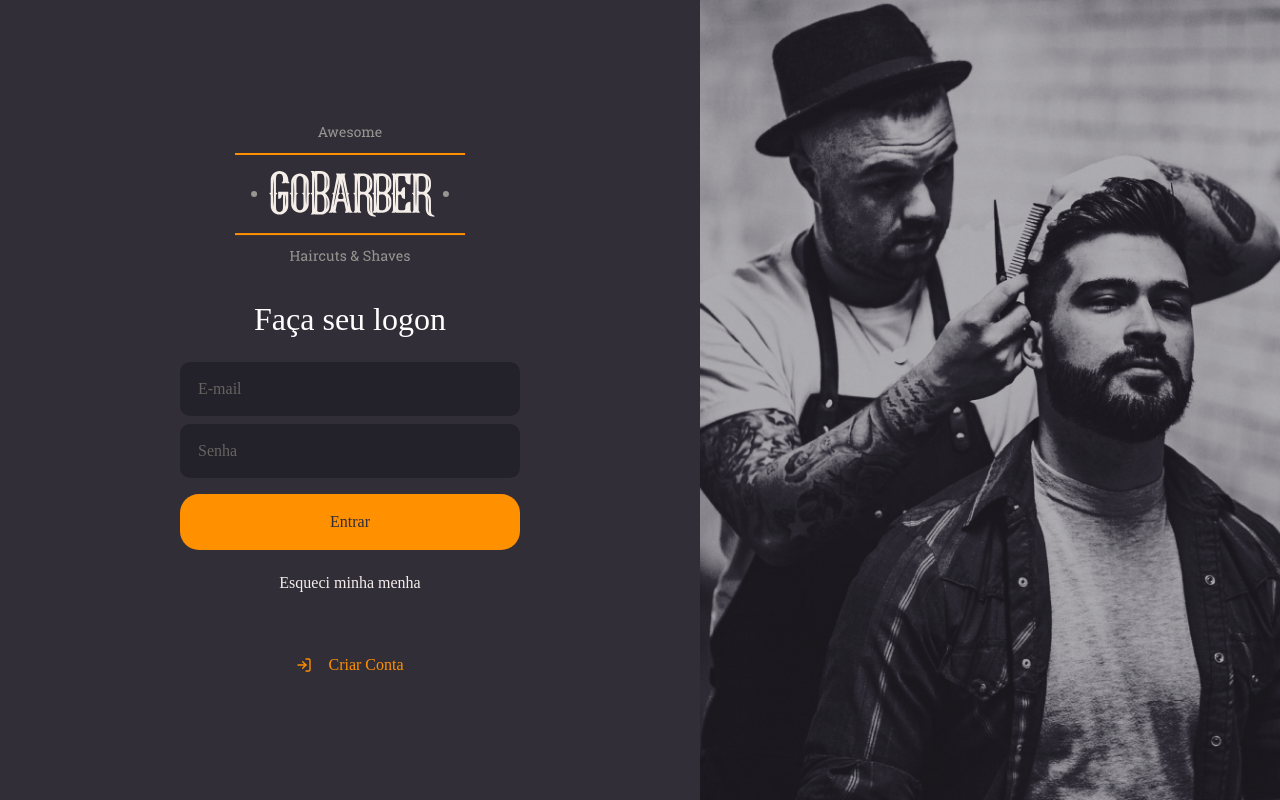
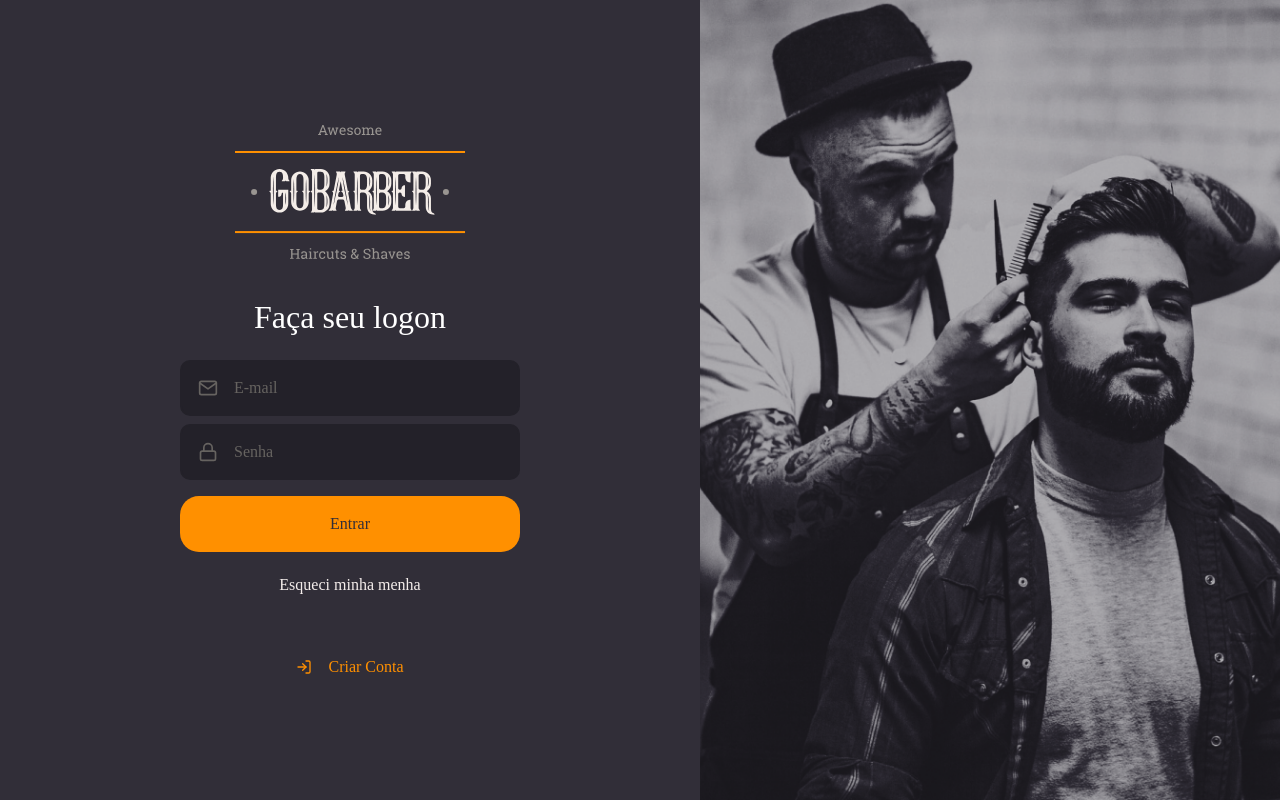
Before and after one commit to HenriqueHendel/Front-end-GoBarber, a React (Create React App) app: page / in a window 1280 px wide. Built offline with nearby package versions, Linux system fonts and the light colour scheme.

Commit message:
Isolando componentes Input e Button

```diff
--- /dev/null
+++ b/src/components/Button/index.tsx
@@ -0,0 +1,12 @@
+import React, {ButtonHTMLAttributes} from 'react';
+
+import {Container} from './styles';
+
+type ButtonInterface = ButtonHTMLAttributes<HTMLButtonElement>;
+
+const Button: React.FC<ButtonInterface> = ({children, ...rest})=>(
+
+    <Container type='button' {...rest}>{children}</Container>
+)
+
+export default Button;
--- /dev/null
+++ b/src/components/Button/styles.ts
@@ -0,0 +1,20 @@
+import styled from 'styled-components';
+import {shade} from 'polished';
+export const Container = styled.button`
+
+    background: #ff9000;
+    height: 56px;
+    border-radius: 19px;
+    border: 0;
+    padding: 0 16px;
+    color: #312e38;
+    width: 100%;
+    font-weight: 500;
+    margin-top:16px;
+    transition: background-color 0.2s;
+
+    &:hover {
+        background: ${shade(0.2, '#ff9000')};
+    }
+
+`;
--- /dev/null
+++ b/src/components/Input/index.tsx
@@ -0,0 +1,18 @@
+import React, {InputHTMLAttributes} from 'react';
+import {IconBaseProps} from 'react-icons';
+
+import {Container} from './styles';
+
+interface InputProps extends InputHTMLAttributes<HTMLInputElement> {
+    name: string;
+    icon?: React.ComponentType<IconBaseProps>;
+}
+
+const Input: React.FC<InputProps> = ({icon: Icon, ...rest})=>(
+   <Container>
+    {Icon && <Icon size={20}/>}
+    <input {...rest}/>
+   </Container>
+)
+
+export default Input;
--- /dev/null
+++ b/src/components/Input/styles.ts
@@ -0,0 +1,34 @@
+import styled from 'styled-components';
+
+export const Container = styled.div`
+
+    background: #232129;
+    border-radius: 10px;
+    border: 2px solid #232129;
+    padding: 16px;
+    width: 100%;
+    color: #666360;
+
+    display:flex;
+    align-items: center;
+
+    & + div {
+        margin-top: 8px;
+    }
+
+    input {
+        flex: 1;
+        background: transparent;
+        border: 0;
+        color: #f4ede8;
+
+        &::placeholder {
+            color: #666360;
+        }
+    }
+
+    svg {
+        margin-right: 16px;
+    }
+
+`;
--- a/src/pages/signIn/index.tsx
+++ b/src/pages/signIn/index.tsx
@@ -1,7 +1,11 @@
 import React from 'react';
-import {FiLogIn} from 'react-icons/fi';
+import {FiLogIn, FiMail, FiLock} from 'react-icons/fi';
 
 import logoImg from '../../assets/logo.svg';
+
+import Input from '../../components/Input';
+import Button from '../../components/Button';
+
 import {Container, Content, Background} from './styles';
 const SignIn: React.FC = ()=>(
     <Container>
@@ -11,10 +15,10 @@
             <form>
                 <h1>Faça seu logon</h1>
 
-                <input placeholder="E-mail"/>
-                <input type="password" placeholder="Senha"/>
+                <Input name="email" icon={FiMail} placeholder="E-mail"/>
+                <Input name="password" icon={FiLock} type="password" placeholder="Senha"/>
 
-                <button type="submit">Entrar</button>
+                <Button type="submit">Entrar</Button>
 
                 <a href="forgot">Esqueci minha menha</a>
             </form>
--- a/src/pages/signIn/styles.ts
+++ b/src/pages/signIn/styles.ts
@@ -26,40 +26,6 @@
 
         h1 {
             margin-bottom: 24px;
-        }
-
-        input {
-            background: #232129;
-            border-radius: 10px;
-            border: 2px solid #232129;
-            padding: 16px;
-            width: 100%;
-            color: #f4ede8;
-
-            &::placeholder {
-                color: #666360;
-            }
-
-            & + input {
-                margin-top: 8px;
-            }
-        }
-
-        button {
-            background: #ff9000;
-            height: 56px;
-            border-radius: 19px;
-            border: 0;
-            padding: 0 16px;
-            color: #312e38;
-            width: 100%;
-            font-weight: 500;
-            margin-top:16px;
-            transition: background-color 0.2s;
-
-            &:hover {
-                background: ${shade(0.2, '#ff9000')};
-            }
         }
 
         a {
--- a/tsconfig.json
+++ b/tsconfig.json
@@ -20,6 +20,6 @@
     "jsx": "react"
   },
   "include": [
-    "src"
+    "src", "input", "input"
   ]
 }
```
